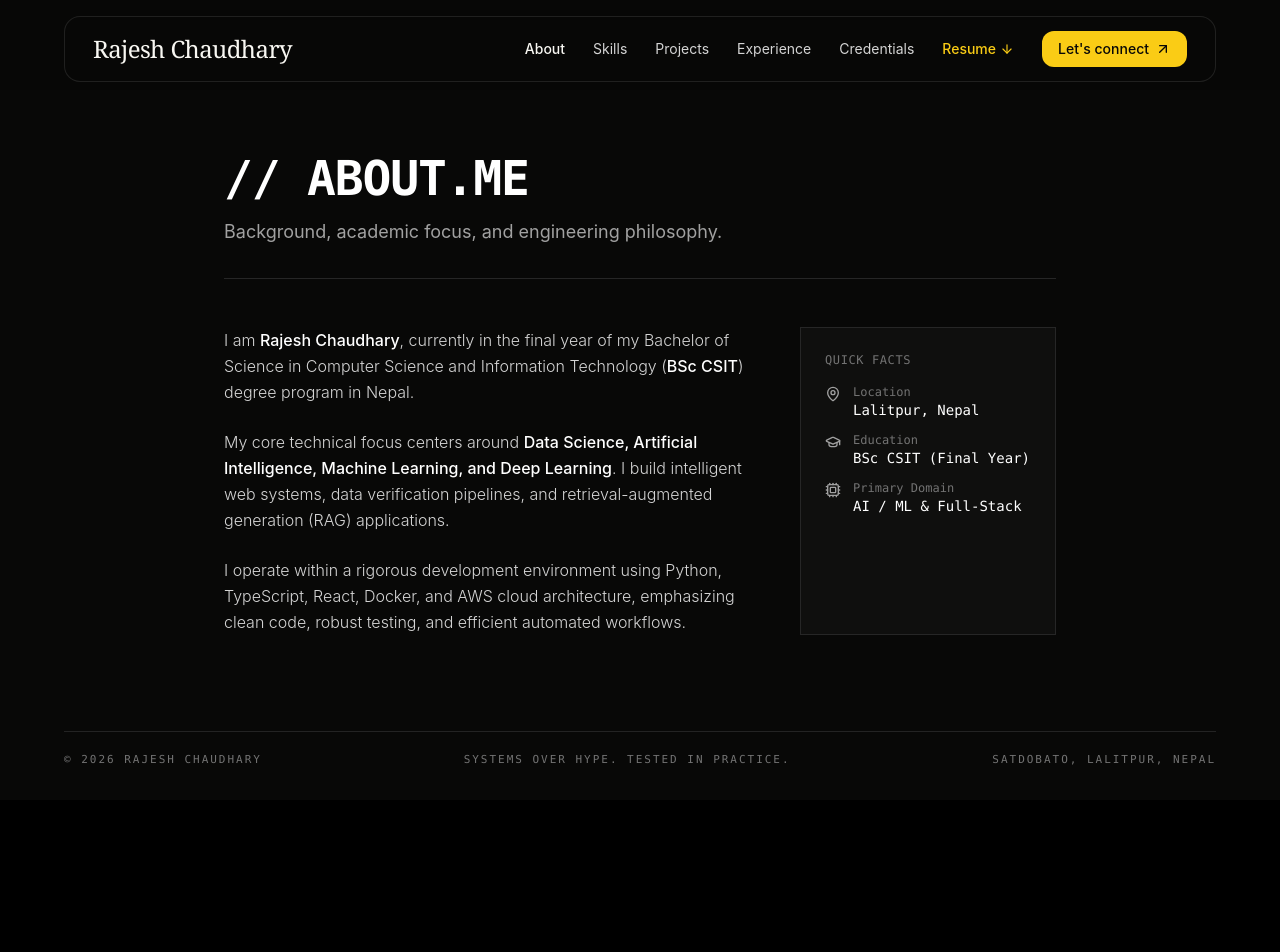
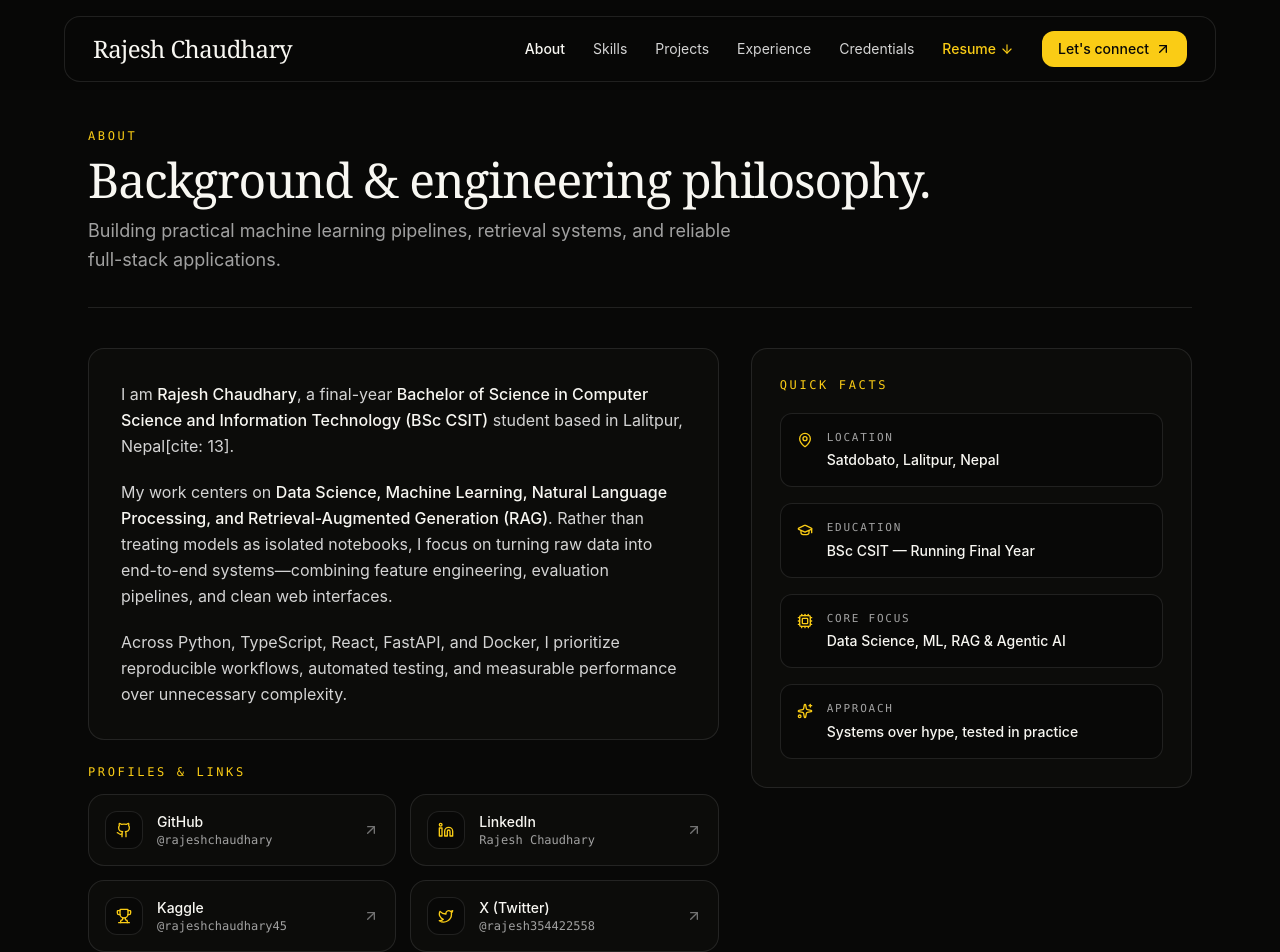
Before and after one commit to rajeshchauhdary/Portfolio, a React (Vite) app: page /about in a window 1280 px wide. Shown: the top 952 px of the page. Before the commit the page ends 800 px from the top, so only its background shows below. Built offline with nearby package versions, Linux system fonts and the light colour scheme.

Commit message:
feat: redesign About section with cleaner copy, quick facts, and social profile links

```diff
--- a/src/pages/About.jsx
+++ b/src/pages/About.jsx
@@ -1,58 +1,169 @@
 import React from 'react';
-import { Terminal, Code, Cpu, MapPin, GraduationCap } from 'lucide-react';
+import {
+  MapPin,
+  GraduationCap,
+  Cpu,
+  ArrowUpRight,
+  Github,
+  Linkedin,
+  Trophy,
+  Twitter,
+  Sparkles,
+} from 'lucide-react';
+
+const profiles = [
+  {
+    name: 'GitHub',
+    handle: '@rajeshchaudhary',
+    href: 'https://github.com/rajeshchaudhary',
+    icon: Github,
+  },
+  {
+    name: 'LinkedIn',
+    handle: 'Rajesh Chaudhary',
+    href: 'https://www.linkedin.com/in/rajesh-chaudhary-9a6242273/',
+    icon: Linkedin,
+  },
+  {
+    name: 'Kaggle',
+    handle: '@rajeshchaudhary45',
+    href: 'https://www.kaggle.com/rajeshchaudhary45',
+    icon: Trophy,
+  },
+  {
+    name: 'X (Twitter)',
+    handle: '@rajesh354422558',
+    href: 'https://x.com/rajesh354422558',
+    icon: Twitter,
+  },
+];
+
+const quickFacts = [
+  {
+    label: 'Location',
+    value: 'Satdobato, Lalitpur, Nepal',
+    icon: MapPin,
+  },
+  {
+    label: 'Education',
+    value: 'BSc CSIT — Running Final Year',
+    icon: GraduationCap,
+  },
+  {
+    label: 'Core Focus',
+    value: 'Data Science, ML, RAG & Agentic AI',
+    icon: Cpu,
+  },
+  {
+    label: 'Approach',
+    value: 'Systems over hype, tested in practice',
+    icon: Sparkles,
+  },
+];
 
 export default function About() {
   return (
-    <div className="max-w-4xl mx-auto px-4 sm:px-6 lg:px-8 py-16 space-y-12">
-      <div className="space-y-4 border-b border-neutral-800 pb-8">
-        <h1 className="text-4xl sm:text-5xl font-bold tracking-tight text-white font-mono">
-          // ABOUT.ME
+    <div className="max-w-6xl mx-auto px-4 sm:px-6 pt-8 pb-16 space-y-10">
+      <div className="space-y-3 border-b border-white/10 pb-8">
+        <span className="inline-block text-xs font-mono text-[#FACC15] uppercase tracking-[0.22em]">
+          ABOUT
+        </span>
+        <h1 className="text-3xl sm:text-5xl font-serif tracking-tight text-[#F8F7F2]">
+          Background &amp; engineering philosophy.
         </h1>
-        <p className="text-neutral-400 text-lg">
-          Background, academic focus, and engineering philosophy.
+        <p className="text-neutral-400 text-base sm:text-lg max-w-2xl leading-relaxed">
+          Building practical machine learning pipelines, retrieval systems, and reliable full-stack applications.
         </p>
       </div>
 
-      <div className="grid grid-cols-1 md:grid-cols-3 gap-8">
-        <div className="md:col-span-2 space-y-6 text-neutral-300 leading-relaxed font-light">
+      <div className="grid grid-cols-1 lg:grid-cols-12 gap-8 items-start">
+        <div className="lg:col-span-7 space-y-6">
+          <div className="rounded-2xl border border-white/10 bg-[#0C0C0A] p-6 sm:p-8 space-y-5 text-neutral-300 text-base leading-relaxed">
             <p>
-            I am <strong className="text-white font-medium">Rajesh Chaudhary</strong>, currently in the final year of my Bachelor of Science in Computer Science and Information Technology (<strong className="text-white font-medium">BSc CSIT</strong>) degree program in Nepal.
+              I am <span className="text-[#F8F7F2] font-medium">Rajesh Chaudhary</span>, a final-year{' '}
+              <span className="text-[#F8F7F2] font-medium">
+                Bachelor of Science in Computer Science and Information Technology (BSc CSIT)
+              </span>{' '}
+              student based in Lalitpur, Nepal[cite: 13].
             </p>
+
             <p>
-            My core technical focus centers around <strong className="text-white font-medium">Data Science, Artificial Intelligence, Machine Learning, and Deep Learning</strong>. I build intelligent web systems, data verification pipelines, and retrieval-augmented generation (RAG) applications.
+              My work centers on{' '}
+              <span className="text-[#F8F7F2] font-medium">
+                Data Science, Machine Learning, Natural Language Processing, and Retrieval-Augmented Generation (RAG)
+              </span>
+              . Rather than treating models as isolated notebooks, I focus on turning raw data into end-to-end systems—combining feature engineering, evaluation pipelines, and clean web interfaces.
             </p>
+
             <p>
-            I operate within a rigorous development environment using Python, TypeScript, React, Docker, and AWS cloud architecture, emphasizing clean code, robust testing, and efficient automated workflows.
+              Across Python, TypeScript, React, FastAPI, and Docker, I prioritize reproducible workflows, automated testing, and measurable performance over unnecessary complexity.
             </p>
           </div>
 
-        <div className="border border-neutral-800 bg-neutral-900/50 p-6 space-y-4 font-mono text-sm">
-          <div className="text-xs text-neutral-500 uppercase tracking-wider">Quick Facts</div>
-          <div className="space-y-3">
-            <div className="flex items-start space-x-3">
-              <MapPin className="w-4 h-4 text-neutral-400 mt-0.5" />
-              <div>
-                <span className="text-neutral-500 block text-xs">Location</span>
-                <span className="text-white">Lalitpur, Nepal</span>
+          <div className="space-y-3.5">
+            <span className="block text-xs font-mono text-[#FACC15] uppercase tracking-[0.22em]">
+              PROFILES &amp; LINKS
+            </span>
+            <div className="grid grid-cols-1 sm:grid-cols-2 gap-3.5">
+              {profiles.map((item) => {
+                const Icon = item.icon;
+                return (
+                  <a
+                    key={item.name}
+                    href={item.href}
+                    target="_blank"
+                    rel="noopener noreferrer"
+                    className="group flex items-center justify-between rounded-2xl border border-white/10 bg-[#0C0C0A] p-4 hover:border-[#FACC15]/50 transition-colors"
+                  >
+                    <div className="flex items-center gap-3.5 min-w-0">
+                      <div className="rounded-xl border border-white/10 bg-[#080807] p-2.5 text-[#FACC15] shrink-0">
+                        <Icon className="w-4 h-4" />
                       </div>
+                      <div className="min-w-0">
+                        <div className="text-sm font-medium text-[#F8F7F2] group-hover:text-[#FACC15] transition-colors">
+                          {item.name}
                         </div>
-            <div className="flex items-start space-x-3">
-              <GraduationCap className="w-4 h-4 text-neutral-400 mt-0.5" />
-              <div>
-                <span className="text-neutral-500 block text-xs">Education</span>
-                <span className="text-white">BSc CSIT (Final Year)</span>
-              </div>
-            </div>
-            <div className="flex items-start space-x-3">
-              <Cpu className="w-4 h-4 text-neutral-400 mt-0.5" />
-              <div>
-                <span className="text-neutral-500 block text-xs">Primary Domain</span>
-                <span className="text-white">AI / ML & Full-Stack</span>
+                        <div className="text-xs font-mono text-neutral-400 truncate">
+                          {item.handle}
                         </div>
                       </div>
                     </div>
+                    <ArrowUpRight className="w-4 h-4 text-neutral-500 group-hover:text-[#FACC15] shrink-0 transition-colors" />
+                  </a>
+                );
+              })}
+            </div>
+          </div>
+        </div>
+
+        <aside className="lg:col-span-5 rounded-2xl border border-white/10 bg-[#0C0C0A] p-6 sm:p-7 space-y-5">
+          <span className="block text-xs font-mono text-[#FACC15] uppercase tracking-[0.22em]">
+            QUICK FACTS
+          </span>
+
+          <div className="space-y-4">
+            {quickFacts.map((fact) => {
+              const Icon = fact.icon;
+              return (
+                <div
+                  key={fact.label}
+                  className="flex items-start gap-3.5 rounded-xl border border-white/10 bg-[#080807] p-4"
+                >
+                  <Icon className="w-4 h-4 text-[#FACC15] shrink-0 mt-0.5" />
+                  <div className="space-y-1">
+                    <div className="text-[11px] font-mono uppercase tracking-[0.16em] text-neutral-400">
+                      {fact.label}
+                    </div>
+                    <div className="text-sm font-medium text-[#F8F7F2]">
+                      {fact.value}
                     </div>
                   </div>
                 </div>
               );
+            })}
+          </div>
+        </aside>
+      </div>
+    </div>
+  );
 }
```
Lines whose indentation alone changed are shown as unchanged.
